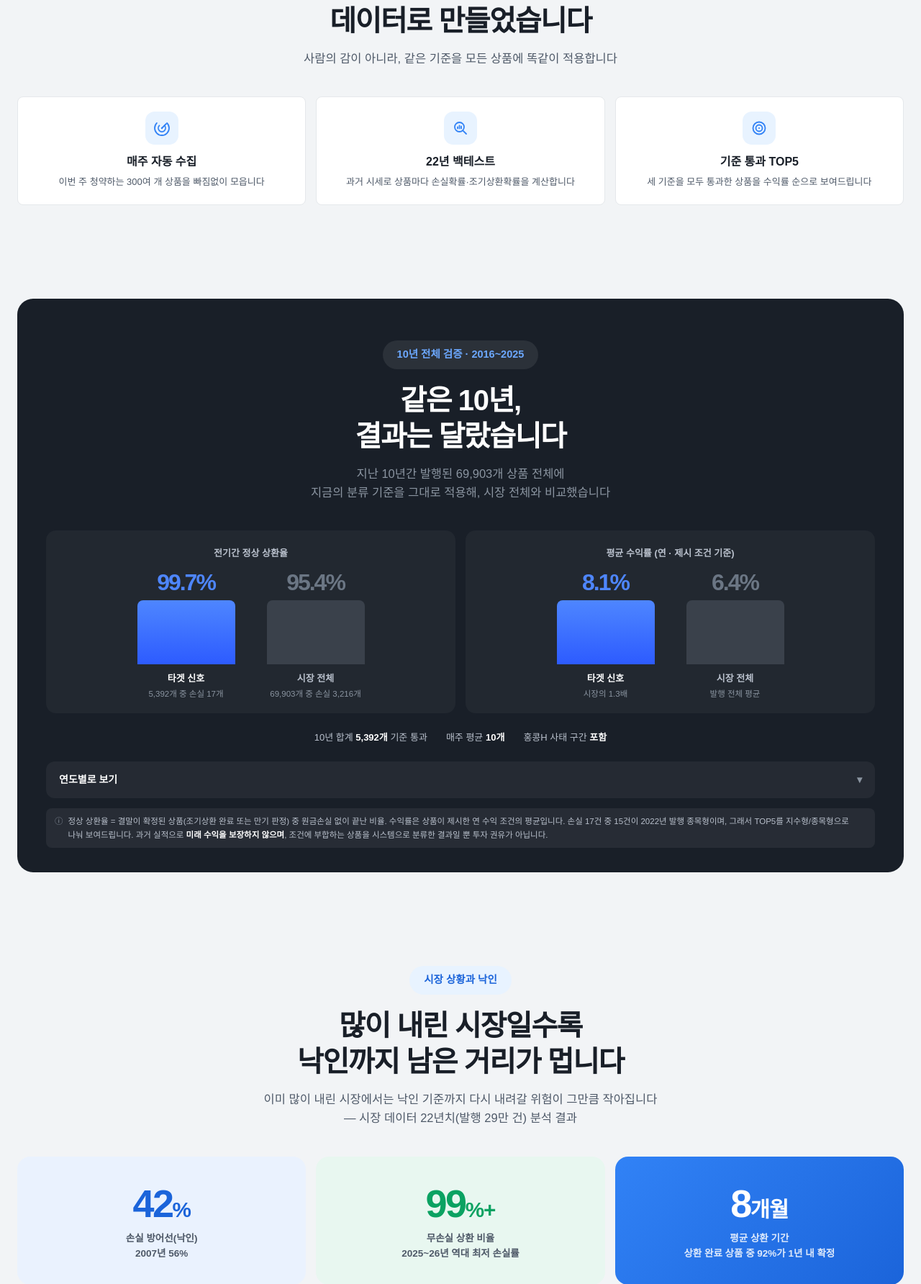
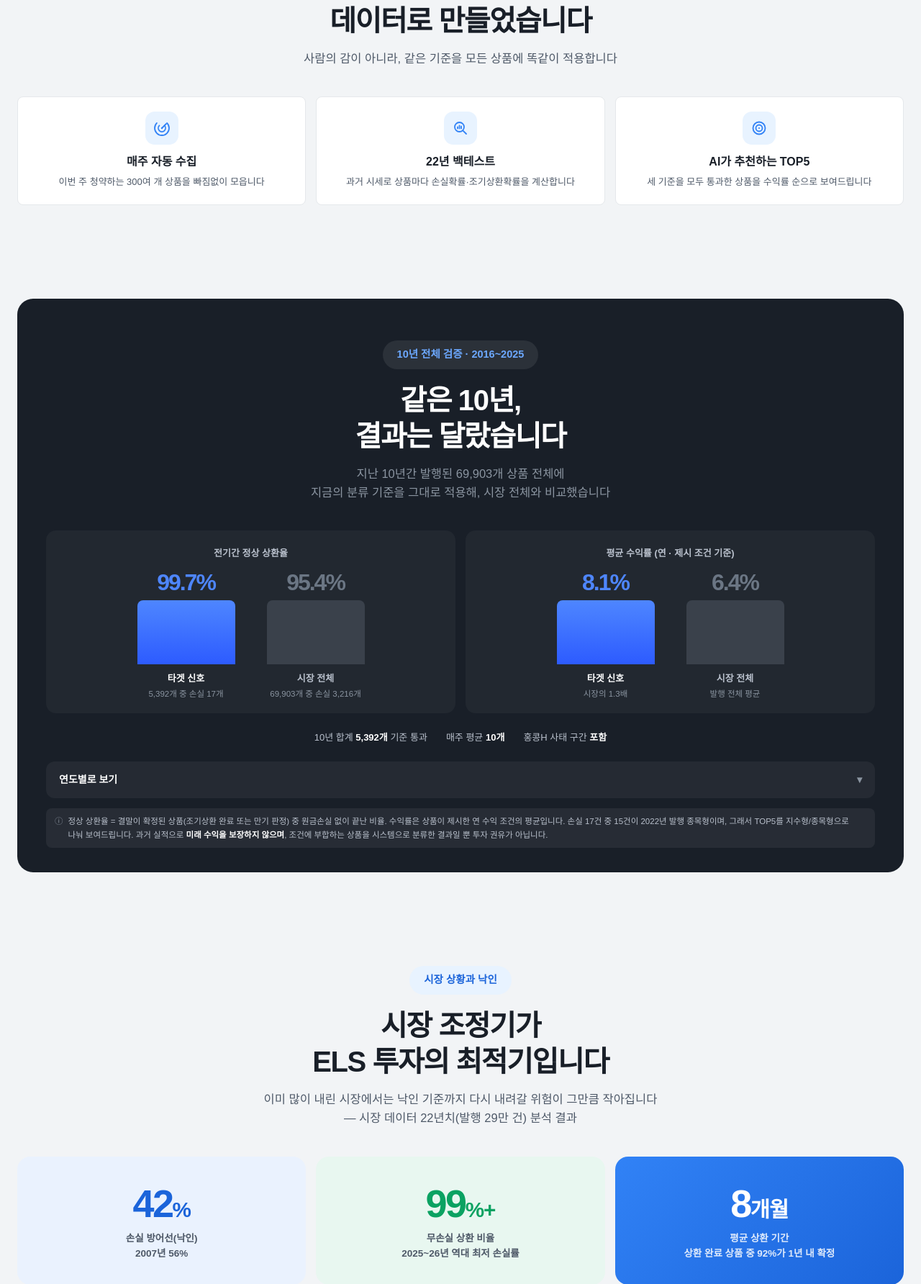
Before and after one commit to lifedd1984-eng/els-platform, a Django app: page / in a window 1280 px wide. Shown: the part 1650-3434 px from the top of the page at 72% size. Run offline with Django 5.2, Linux system fonts and the light colour scheme; data comes from the database, SQL or seed files in the repository; parts of the project's set-up code (start-up, migrations or seed data) failed here and were passed over; some web fonts are replaced.

Commit message:
랜딩 카피 5곳을 원문으로 되돌린다 (조 팀장 결정)
15350e9에서 바꾼 about.html 문구 중 조 팀장이 되돌리기로 결정한 5곳을
52cc920 시점 원문 그대로 복구한다. 마케팅 카피의 강도는 법무 리스크와
별개로 판단할 사안이라는 판단.

되돌림:
- 247 "최적의 상품만 ELS 레이더가 선별해 드리니, 여러분은 선택만 하시면 됩니다"
- 251 "숫자가 낮을수록 안전합니다"
- 280 "AI가 추천하는 TOP5"
- 379 "시장 조정기가 ELS 투자의 최적기입니다"
- 517 "여러분은 청약만 하세요"

유지:
- 563 "최소 청약 금액과 조건은 증권사 안내를 확인하시기 바랍니다"
- 613 같은 문구의 schema.org FAQPage JSON-LD (563과 짝이라 함께 간다)

표 밖의 변경(og:description, 281·291·331·368·376·378·465행)은 별도 확인
대기 중이라 이번엔 손대지 않았다. 그래서 두 곳이 짝이 어긋난 상태로 남는다:
① 378 라벨 "시장 상황과 낙인" + 379 제목 "ELS 투자의 최적기입니다"
② 280 "AI가 추천하는 TOP5" + 281 "세 기준을 모두 통과한 상품을 수익률 순으로"
후속 지시가 오면 함께 맞춘다.

렌더로 5곳 원문 복구·563/613 짝 일치 확인. core 테스트 112개 통과.

Co-Authored-By: Claude Opus 5 <noreply@anthropic.com>

```diff
--- a/core/templates/core/about.html
+++ b/core/templates/core/about.html
@@ -244,11 +244,11 @@ body.js-anim .lp-sec.in { opacity:1; transform:none; }
     <details>
       <summary><span class="q">Q</span>은행·증권사 창구에서 권하는 대로 가입하고 계시죠?<span class="chev">▾</span></summary>
       <div class="a">어디에서도 찾아볼 수 없는 손실확률을 상품마다 계산해 드립니다.
-        조건에 부합하는 상품은 시스템이 분류해 보여드리며, 최종 투자 판단은 투자자 본인의 책임입니다.</div>
+        그리고 최적의 상품만 ELS 레이더가 선별해 드리니, 여러분은 선택만 하시면 됩니다.</div>
     </details>
     <details>
       <summary><span class="q">Q</span>낙인이 뭔지 잘 모른 채 청약한 적 있으시죠?<span class="chev">▾</span></summary>
-      <div class="a">낙인은 원금손실이 시작되는 선입니다. 숫자가 낮을수록 손실 구간까지 거리가 멉니다.
+      <div class="a">낙인은 원금손실이 시작되는 선입니다. 숫자가 낮을수록 안전합니다.
         ELS 레이더는 모든 상품의 낙인과 숨어 있는 위험까지 찾아서 여러분에게 알려드립니다.</div>
     </details>
     <details>
@@ -277,7 +277,7 @@ body.js-anim .lp-sec.in { opacity:1; transform:none; }
     </div>
     <div class="card">
       <div class="ic"><svg width="24" height="24" viewBox="0 0 24 24" fill="none" stroke="currentColor" stroke-width="1.8" stroke-linecap="round" stroke-linejoin="round"><circle cx="12" cy="12" r="8.5"/><circle cx="12" cy="12" r="4.5"/><circle cx="12" cy="12" r="1.1" fill="currentColor" stroke="none"/></svg></div>
-      <h3>기준 통과 TOP5</h3>
+      <h3>AI가 추천하는 TOP5</h3>
       <p>세 기준을 모두 통과한 상품을 수익률 순으로 보여드립니다</p>
     </div>
   </div>
@@ -376,7 +376,7 @@ body.js-anim .lp-sec.in { opacity:1; transform:none; }
 <!-- ══ 5. 시장 상황과 낙인의 관계 ══ -->
 <section class="lp-sec">
   <span class="lp-label">시장 상황과 낙인</span>
-  <h2 class="lp-h2">많이 내린 시장일수록<br>낙인까지 남은 거리가 멉니다</h2>
+  <h2 class="lp-h2">시장 조정기가<br>ELS 투자의 최적기입니다</h2>
   <p class="lp-sub">이미 많이 내린 시장에서는 낙인 기준까지 다시 내려갈 위험이 그만큼 작아집니다<br>
     — 시장 데이터 22년치(발행 29만 건) 분석 결과</p>
 
@@ -514,7 +514,7 @@ body.js-anim .lp-sec.in { opacity:1; transform:none; }
 <!-- ══ 6.5 시작 3단계 ══ -->
 <section class="lp-sec">
   <span class="lp-label">시작은 간단합니다</span>
-  <h2 class="lp-h2">청약은 증권사에서,<br>나머지는 ELS 레이더가 챙겨드립니다</h2>
+  <h2 class="lp-h2">여러분은 청약만 하세요.<br>나머지는 ELS 레이더가 챙겨드립니다</h2>
   <div class="go3" style="margin-top:38px">
     <div class="card">
       <span class="gn">1</span><span class="gw">월요일</span>
```
